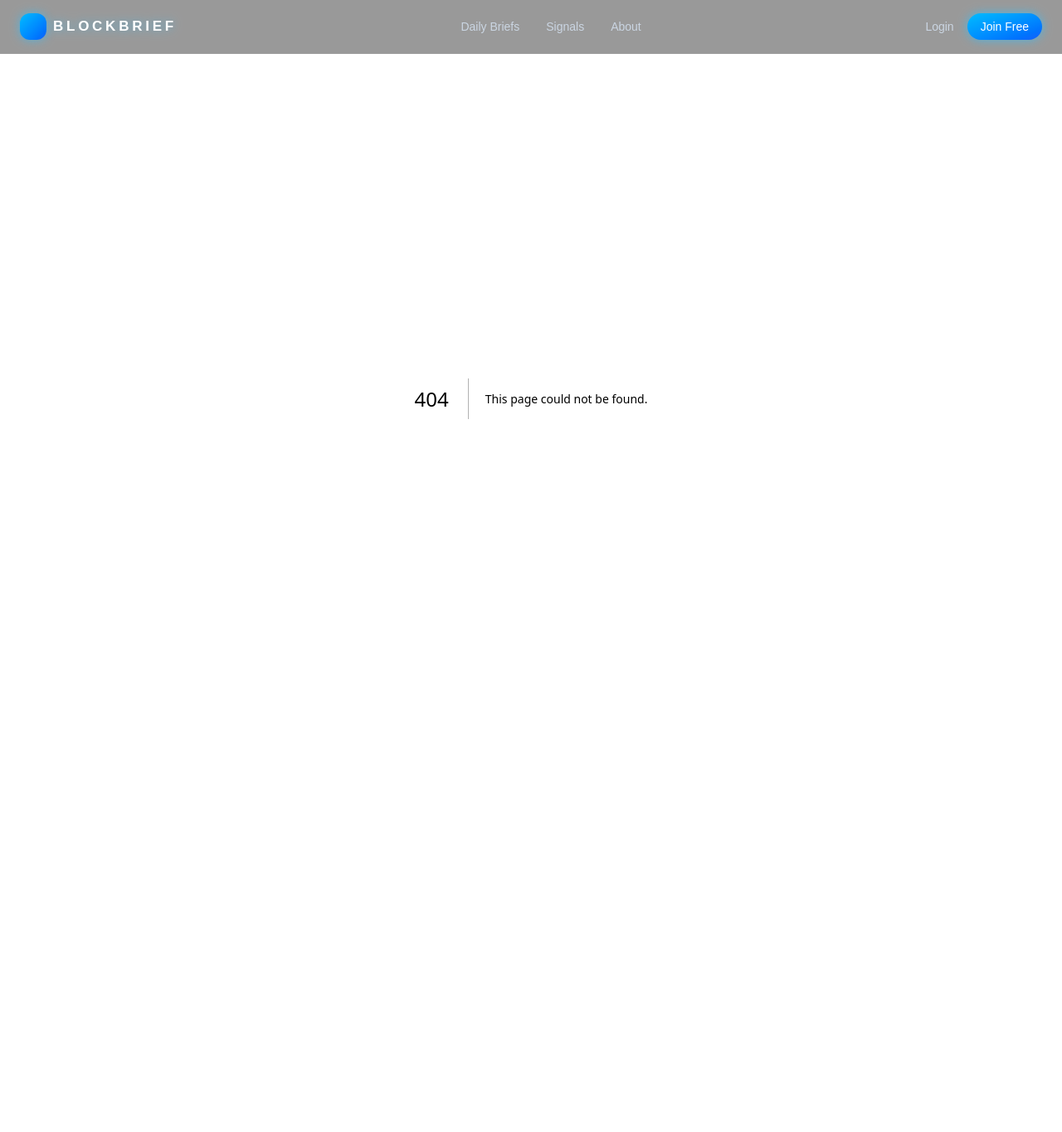
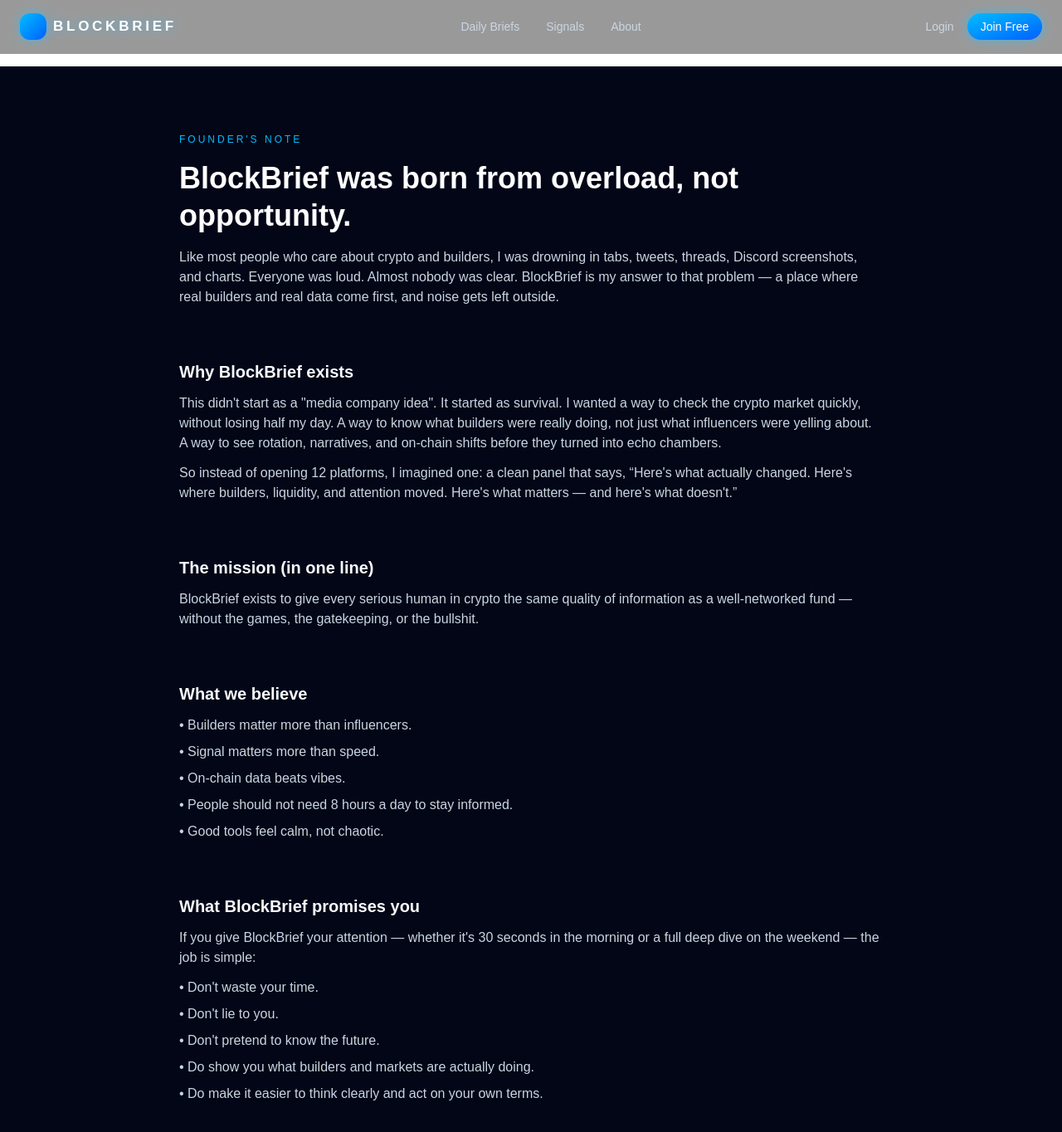
Before and after one commit to Burrah101/blockbrief-web, a Next.js app: page /about in a window 1280 px wide. Before the commit this address had no page. Shown: the top 1364 px of the page at 83% size. Before the commit the page ends 880 px from the top, so only its background shows below. Built offline with nearby package versions, Linux system fonts and the light colour scheme.

Commit message:
Add Founders / About page

```diff
--- /dev/null
+++ b/app/about/page.tsx
@@ -0,0 +1,112 @@
+"use client";
+
+import React from "react";
+
+export default function AboutPage() {
+  return (
+    <main className="min-h-screen w-full bg-[#020617] text-white">
+      <div className="mx-auto max-w-4xl px-6 py-20 space-y-16">
+
+        {/* INTRO */}
+        <section className="space-y-4">
+          <p className="text-[10px] md:text-xs tracking-[0.25em] text-sky-400 uppercase">
+            FOUNDER&apos;S NOTE
+          </p>
+          <h1 className="text-3xl md:text-4xl font-bold leading-tight">
+            BlockBrief was born from overload, not opportunity.
+          </h1>
+          <p className="text-sm md:text-base text-slate-300">
+            Like most people who care about crypto and builders, I was drowning in tabs,
+            tweets, threads, Discord screenshots, and charts. Everyone was loud.
+            Almost nobody was clear. BlockBrief is my answer to that problem —
+            a place where real builders and real data come first, and noise gets left outside.
+          </p>
+        </section>
+
+        {/* ORIGIN STORY */}
+        <section className="space-y-3">
+          <h2 className="text-lg md:text-xl font-semibold text-slate-50">
+            Why BlockBrief exists
+          </h2>
+          <p className="text-sm md:text-base text-slate-300">
+            This didn&apos;t start as a &quot;media company idea&quot;. It started as survival.
+            I wanted a way to check the crypto market quickly, without losing half my day.
+            A way to know what builders were really doing, not just what influencers were
+            yelling about. A way to see rotation, narratives, and on-chain shifts before
+            they turned into echo chambers.
+          </p>
+          <p className="text-sm md:text-base text-slate-300">
+            So instead of opening 12 platforms, I imagined one: a clean panel that says,
+            “Here&apos;s what actually changed. Here&apos;s where builders, liquidity, and
+            attention moved. Here&apos;s what matters — and here&apos;s what doesn&apos;t.”
+          </p>
+        </section>
+
+        {/* MISSION */}
+        <section className="space-y-3">
+          <h2 className="text-lg md:text-xl font-semibold text-slate-50">
+            The mission (in one line)
+          </h2>
+          <p className="text-sm md:text-base text-slate-300">
+            BlockBrief exists to give every serious human in crypto the same quality of
+            information as a well-networked fund — without the games, the gatekeeping,
+            or the bullshit.
+          </p>
+        </section>
+
+        {/* PRINCIPLES */}
+        <section className="space-y-3">
+          <h2 className="text-lg md:text-xl font-semibold text-slate-50">
+            What we believe
+          </h2>
+          <ul className="space-y-2 text-sm md:text-base text-slate-300">
+            <li>• Builders matter more than influencers.</li>
+            <li>• Signal matters more than speed.</li>
+            <li>• On-chain data beats vibes.</li>
+            <li>• People should not need 8 hours a day to stay informed.</li>
+            <li>• Good tools feel calm, not chaotic.</li>
+          </ul>
+        </section>
+
+        {/* HOW BLOCKBRIEF TREATS YOU */}
+        <section className="space-y-3">
+          <h2 className="text-lg md:text-xl font-semibold text-slate-50">
+            What BlockBrief promises you
+          </h2>
+          <p className="text-sm md:text-base text-slate-300">
+            If you give BlockBrief your attention — whether it&apos;s 30 seconds in the
+            morning or a full deep dive on the weekend — the job is simple:
+          </p>
+          <ul className="space-y-2 text-sm md:text-base text-slate-300">
+            <li>• Don&apos;t waste your time.</li>
+            <li>• Don&apos;t lie to you.</li>
+            <li>• Don&apos;t pretend to know the future.</li>
+            <li>• Do show you what builders and markets are actually doing.</li>
+            <li>• Do make it easier to think clearly and act on your own terms.</li>
+          </ul>
+        </section>
+
+        {/* FOUNDER NOTE */}
+        <section className="space-y-3 border-t border-slate-800 pt-6">
+          <h2 className="text-lg md:text-xl font-semibold text-slate-50">
+            A personal note
+          </h2>
+          <p className="text-sm md:text-base text-slate-300">
+            I don&apos;t come from a Wall Street or VC background. I come from the reality
+            of trying to make things work, learning the hard way, and wanting my time
+            and brain back. BlockBrief is as much a tool for me as it is for anyone
+            who&apos;s tired of scrolling for &quot;alpha&quot; and ending up more confused
+            than when they started.
+          </p>
+          <p className="text-sm md:text-base text-slate-300">
+            If this hits you the way it hits me, welcome. You&aposre early to BlockBrief.
+            We&aposll build the rest in the open.
+          </p>
+          <p className="text-sm text-slate-400 mt-2">
+            — Founder, BlockBrief
+          </p>
+        </section>
+      </div>
+    </main>
+  );
+}
```
